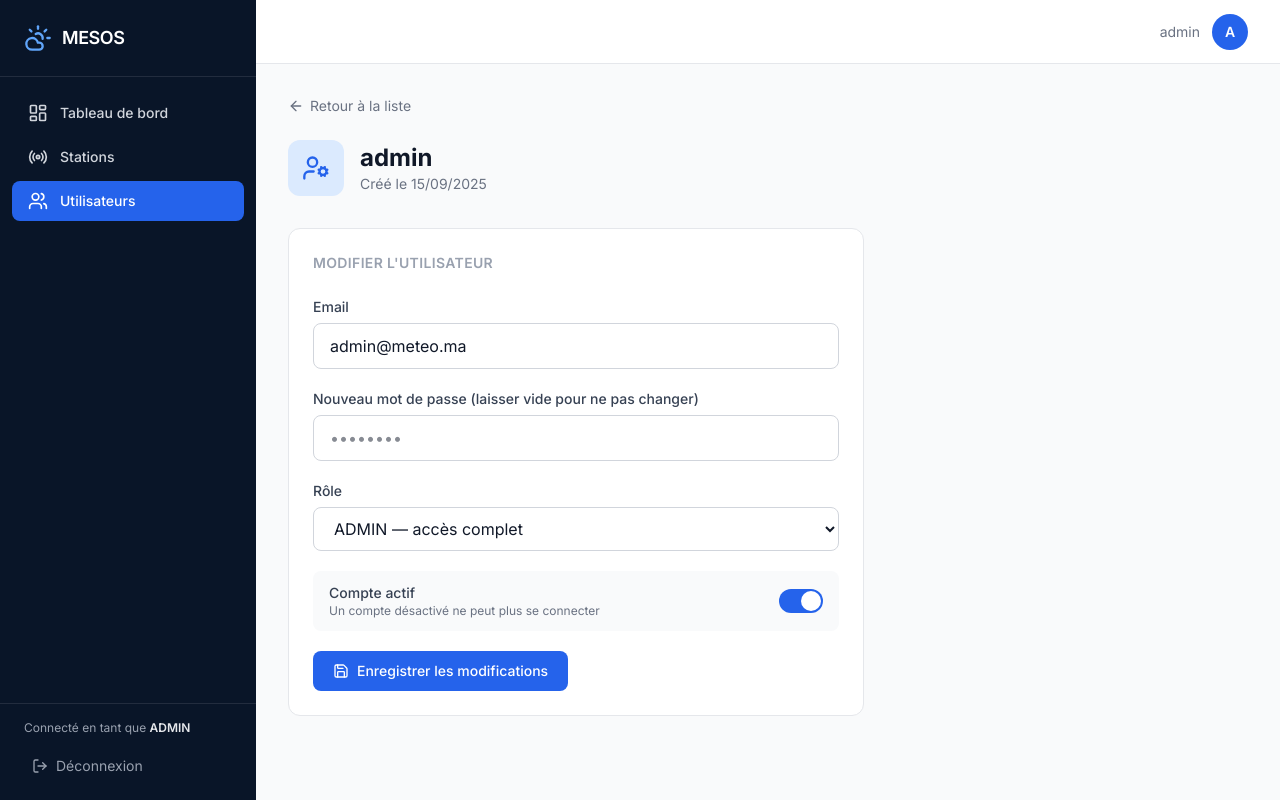
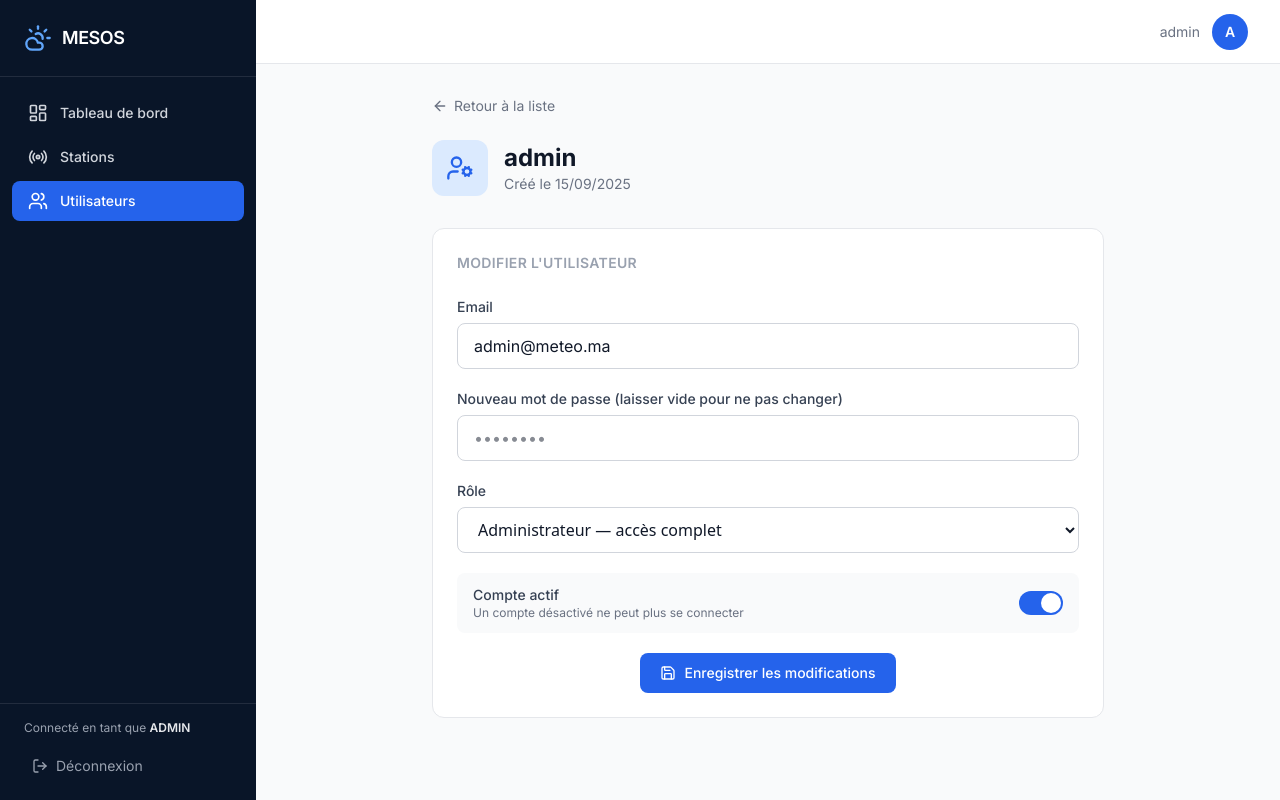
Before and after one commit to MRdrissi/Meteo_station_iot, a Next.js app in the folder frontend/: page /users/1 in a window 1280 px wide. Built offline with nearby package versions, Linux system fonts and the light colour scheme; sample sign-in values are in the browser's storage.

Commit message:
create /app/(dashboard)/users/[id]/page.tsx

```diff
--- a/frontend/src/app/(dashboard)/users/[id]/page.tsx
+++ b/frontend/src/app/(dashboard)/users/[id]/page.tsx
@@ -62,10 +62,10 @@ export default function UserDetailPage() {
     if (!userData) return <p className="text-gray-500">Utilisateur introuvable</p>;
 
     return (
-        <div>
+        <div className="max-w-2xl mx-auto w-full">
             <button
                 onClick={() => router.back()}
-                className="flex items-center gap-1.5 text-sm text-gray-500 hover:text-gray-700 mb-6"
+                className="flex items-center gap-1.5 text-sm text-gray-500 hover:text-gray-700 mb-6 cursor-pointer"
             >
                 <ArrowLeft className="w-4 h-4" />
                 Retour à la liste
@@ -83,7 +83,7 @@ export default function UserDetailPage() {
                 </div>
             </div>
 
-            <div className="bg-white rounded-xl border border-gray-200 p-6 max-w-xl">
+            <div className="bg-white rounded-xl border border-gray-200 p-6">
                 <h2 className="text-sm font-semibold text-gray-400 uppercase tracking-wide mb-6">
                     Modifier l&apos;utilisateur
                 </h2>
@@ -120,10 +120,10 @@ export default function UserDetailPage() {
                             value={form.role}
                             onChange={(e) => setForm({ ...form, role: e.target.value })}
                             className="w-full px-4 py-2.5 rounded-lg border border-gray-300
-                         focus:ring-2 focus:ring-brand-500 outline-none"
+                             focus:ring-2 focus:ring-brand-500 outline-none font-sans cursor-pointer"
                         >
-                            <option value="USER">USER — lecture seule</option>
-                            <option value="ADMIN">ADMIN — accès complet</option>
+                            <option value="USER" className="font-sans">Utilisateur — lecture seule</option>
+                            <option value="ADMIN" className="font-sans">Administrateur — accès complet</option>
                         </select>
                     </div>
 
@@ -136,7 +136,7 @@ export default function UserDetailPage() {
                         </div>
                         <button
                             onClick={toggleEnabled}
-                            className={`relative w-11 h-6 rounded-full transition ${
+                            className={`relative w-11 h-6 rounded-full transition cursor-pointer ${
                                 form.enabled ? "bg-brand-600" : "bg-gray-300"
                             }`}
                         >
@@ -147,12 +147,13 @@ export default function UserDetailPage() {
                         </button>
                     </div>
 
+                    <div className="flex justify-center w-full">
                         <button
                             onClick={handleSave}
                             disabled={saving}
                             className="flex items-center gap-2 px-5 py-2.5 bg-brand-600 text-white
                              rounded-lg hover:bg-brand-700 transition text-sm font-medium
-                       disabled:opacity-60"
+                             disabled:opacity-60 cursor-pointer"
                         >
                             {saving ? <Loader2 className="w-4 h-4 animate-spin" /> : <Save className="w-4 h-4" />}
                             Enregistrer les modifications
@@ -160,5 +161,6 @@ export default function UserDetailPage() {
                     </div>
                 </div>
             </div>
+        </div>
     );
 }
```
Lines whose indentation alone changed are shown as unchanged.
